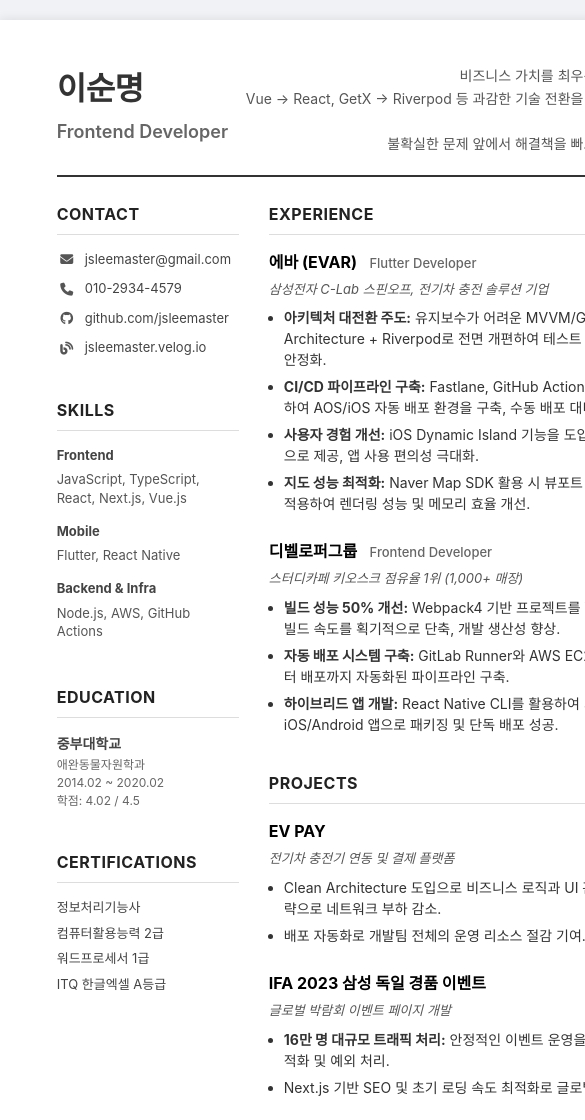
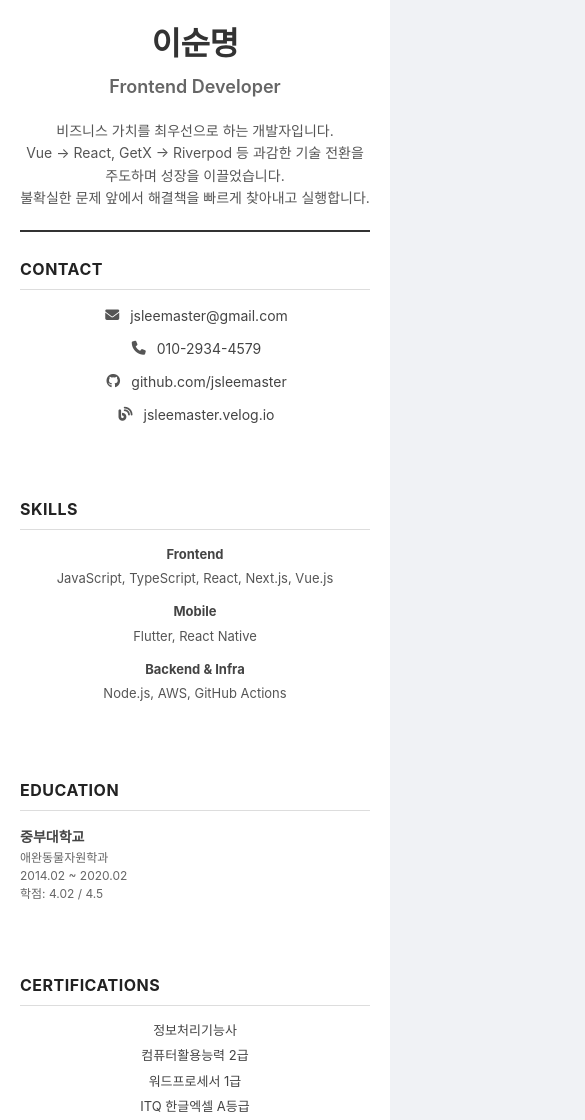
Before and after one commit to jsleemaster/jsleemaster.github.io, a plain HTML site: page resume/index.html in a window 390 px wide. Shown: the top 1120 px of the page, 585 px wide, since content can reach past the window. Drawn offline with Linux system fonts and the light colour scheme; a web font is replaced by a local one.

Commit message:
feat: mobile

```diff
--- a/resume/style.css
+++ b/resume/style.css
@@ -246,7 +246,72 @@ ul {
         border-bottom: 2px solid #333 !important;
     }
 
+
     .section {
         break-inside: avoid;
     }
 }
+
+/* Mobile Responsiveness */
+@media screen and (max-width: 768px) {
+    .page {
+        width: 100%;
+        height: auto;
+        min-height: auto;
+        margin: 0;
+        padding: 20px;
+        box-shadow: none;
+    }
+
+    .header {
+        flex-direction: column;
+        align-items: center;
+        text-align: center;
+        gap: 20px;
+    }
+
+    .header-right {
+        text-align: center;
+        max-width: 100%;
+    }
+
+    .content-container {
+        flex-direction: column;
+        gap: 40px;
+    }
+
+    .left-column, .right-column {
+        width: 100%;
+    }
+
+    /* Adjust spacing for mobile */
+    .section {
+        margin-bottom: 30px;
+    }
+
+    /* Make contact info bigger/easier to tap */
+    .contact-list li {
+        font-size: 14px;
+        margin-bottom: 12px;
+        justify-content: center;
+    }
+
+    .skill-group {
+        text-align: center;
+    }
+
+    .cert-list {
+        text-align: center;
+        list-style-position: inside;
+    }
+
+    /* Experience & Projects on mobile */
+    .exp-header, .project-header {
+        flex-direction: column;
+        gap: 4px;
+    }
+
+    .exp-date {
+        font-size: 12px;
+    }
+}
```
